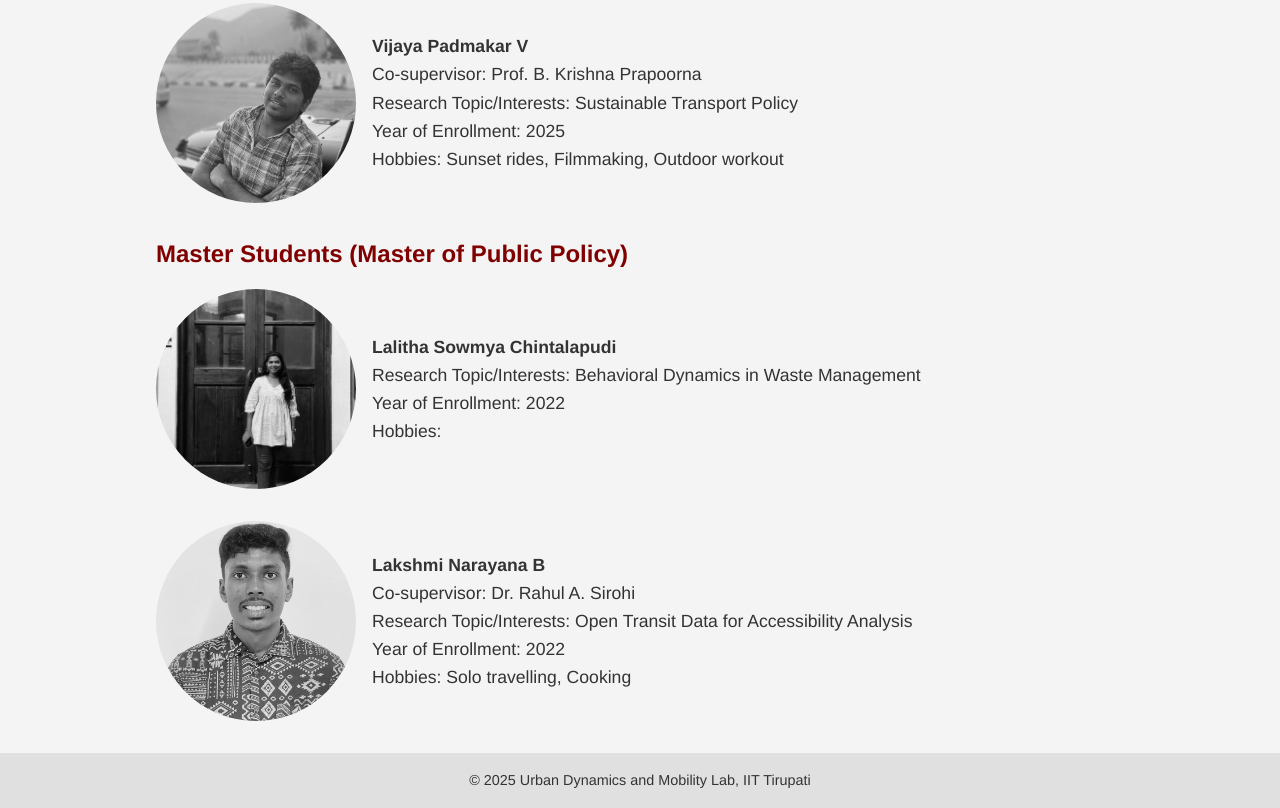
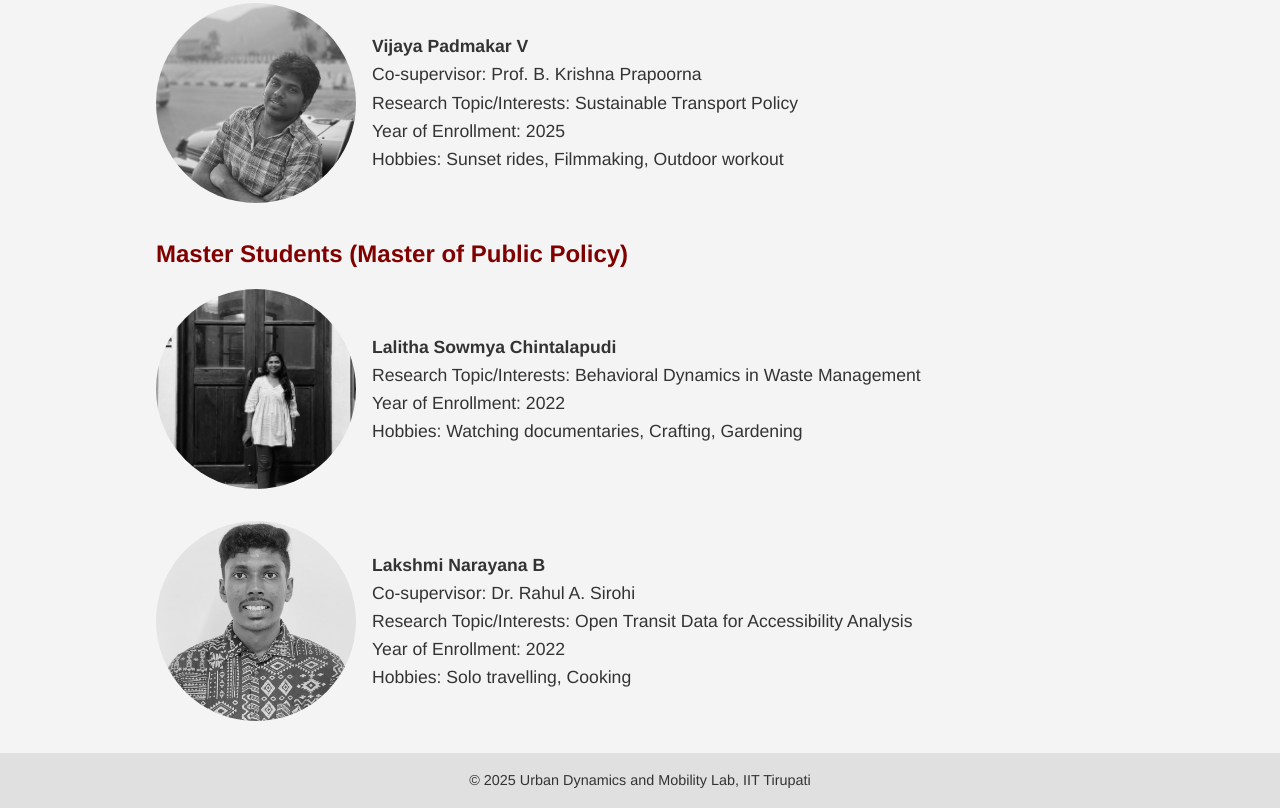
Before and after one commit to udml-iittp/udml-iittp.github.io, a plain HTML site: page members.html in a window 1280 px wide. Shown: the part 716-1524 px from the top of the page. Drawn offline with Linux system fonts and the light colour scheme.

Commit message:
Update members.html

```diff
--- a/members.html
+++ b/members.html
@@ -72,7 +72,7 @@
         <strong><a href="https://www.linkedin.com/in/lalithasowmya/" target="_blank">Lalitha Sowmya Chintalapudi</a></strong><br>
         Research Topic/Interests: Behavioral Dynamics in Waste Management<br>
         Year of Enrollment: 2022<br>
-        Hobbies:
+        Hobbies: Watching documentaries, Crafting, Gardening
       </div>
     </div>
     <div class="member">
```
